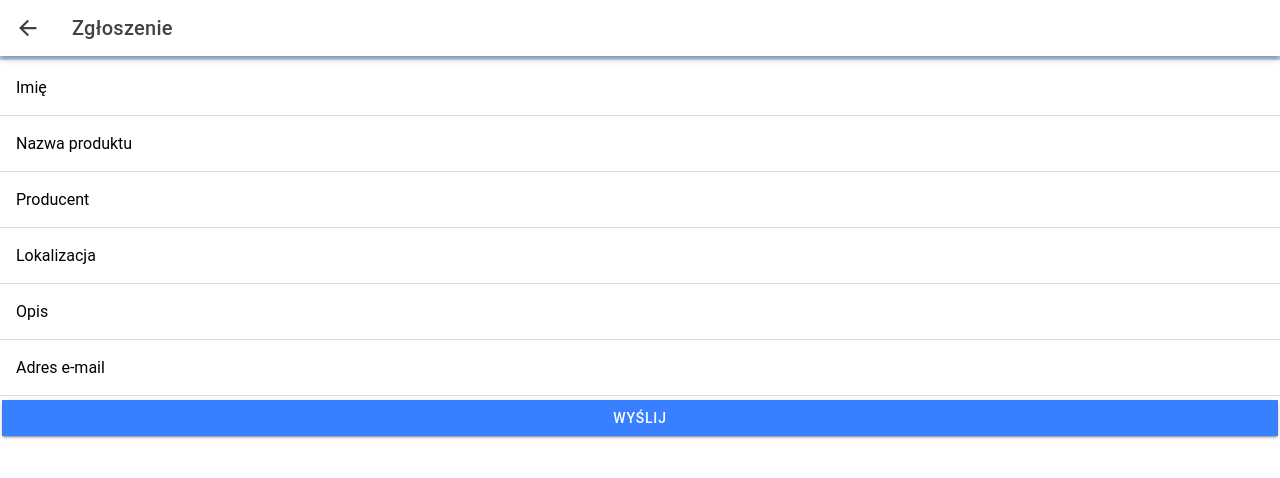
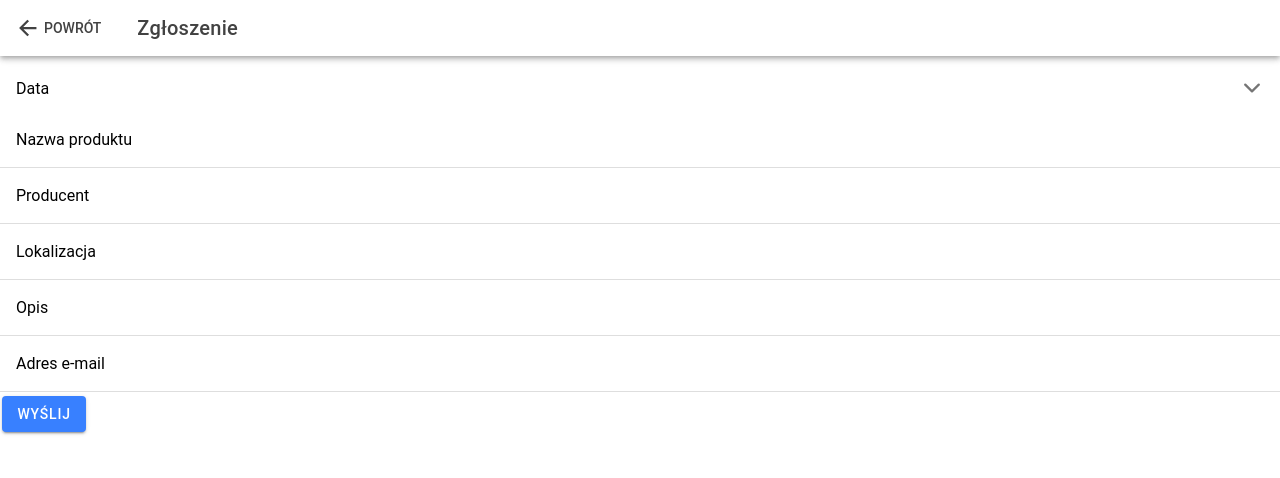
Before and after one commit to BZmHackTeam/BezpiecznaZywnosc, a React (Vite) app in the folder src/Nyanlabs.SFood.UI/sfood/: page /home in a window 1280 px wide. Both pictures are taken after a click on the element "WYŚLIJ WŁASNE ZGŁOSZENIE". Shown: the top 478 px of the page. Built offline with nearby package versions, Linux system fonts and the light colour scheme; no server answers.

Commit message:
Prototype pre-release

```diff
--- a/src/Nyanlabs.SFood.UI/sfood/src/components/AddWarningButton/AddWarningButton.tsx
+++ b/src/Nyanlabs.SFood.UI/sfood/src/components/AddWarningButton/AddWarningButton.tsx
@@ -1,8 +1,6 @@
-import { IonButton, IonContent, IonHeader, IonInput, IonItem, IonLabel, IonModal, IonPage, IonTitle, IonToolbar, useIonRouter } from "@ionic/react";
+import { IonButton, useIonRouter } from "@ionic/react";
 
 import styles from "./AddWarningButton.module.css";
-
-import { FormEventHandler, useState } from "react";
 
 const AddWarningButton: React.FC = () => {
     const { push } = useIonRouter();
@@ -12,11 +10,9 @@ const AddWarningButton: React.FC = () => {
     };
 
     return (
-        <>
-            <IonButton onClick={sendReport} className={styles.addWarningButton} color="success">
-                Wyślij własne zgłoszenie
-            </IonButton>
-        </>
+        <IonButton onClick={sendReport} className={styles.addWarningButton} color="success">
+            Wyślij własne zgłoszenie
+        </IonButton>
     );
 };
 
--- a/src/Nyanlabs.SFood.UI/sfood/src/components/WarningsList/WarningsList.tsx
+++ b/src/Nyanlabs.SFood.UI/sfood/src/components/WarningsList/WarningsList.tsx
@@ -1,6 +1,8 @@
 import { IonBackButton, IonButton, IonButtons, IonContent, IonHeader, IonInfiniteScroll, IonInfiniteScrollContent, IonItem, IonLabel, IonList, IonModal, IonTitle, IonToolbar, useIonRouter } from "@ionic/react";
 
 import { useEffect, useRef, useState } from "react";
+
+import styles from "./WarningsList.module.css";
 
 const WarningsList: React.FC = () => {
     const [dataset, setDataset] = useState<any[]>([]);
@@ -92,7 +94,7 @@ const WarningsList: React.FC = () => {
             <>
                 <IonList lines="full">
                     {warningsContent.map((warningContent, key) => (
-                        <IonItem onClick={() => openModal(warningContent)} button key={key}>
+                        <IonItem detail onClick={() => openModal(warningContent)} button key={key}>
                             <IonLabel>
                                 {warningContent.col7.val}
                             </IonLabel>
--- /dev/null
+++ b/src/Nyanlabs.SFood.UI/sfood/src/pages/Report.module.css
@@ -0,0 +1,3 @@
+.datetime {
+    margin-left: 20px;
+}
--- a/src/Nyanlabs.SFood.UI/sfood/src/pages/Report.tsx
+++ b/src/Nyanlabs.SFood.UI/sfood/src/pages/Report.tsx
@@ -1,5 +1,7 @@
-import { IonBackButton, IonButton, IonButtons, IonContent, IonHeader, IonInput, IonItem, IonLabel, IonPage, IonProgressBar, IonTitle, IonToolbar } from '@ionic/react';
+import { IonAccordion, IonAccordionGroup, IonBackButton, IonButton, IonButtons, IonContent, IonDatetime, IonDatetimeButton, IonHeader, IonInput, IonItem, IonLabel, IonList, IonNote, IonPage, IonProgressBar, IonTitle, IonToolbar } from '@ionic/react';
 import { FormEventHandler, useState } from 'react';
+
+import styles from "./Report.module.css";
 
 const IncidentForm: React.FC = () => {
   const [formData, setFormData] = useState({
@@ -8,7 +10,8 @@ const IncidentForm: React.FC = () => {
     producer: '',
     submitterAddress: '',
     description: '',
-    location: ''
+    location: '',
+    date: ''
   });
 
 const handleSubmit: FormEventHandler<HTMLFormElement> = async (e) => {
@@ -33,7 +36,6 @@ const handleSubmit: FormEventHandler<HTMLFormElement> = async (e) => {
     }
   };
 
-
 const handleInputChange = (fieldName: any, value: any) => {
     setFormData({
       ...formData,
@@ -41,12 +43,19 @@ const handleInputChange = (fieldName: any, value: any) => {
     });
   };
 
+  function handleDateChange(event: any) {
+    setFormData(previousFormData => ({
+      ...previousFormData,
+      date: event.detail.value.substring(0, 10)
+    }));
+  };
+
   return (
     <IonPage>
       <IonHeader>
         <IonToolbar>
           <IonButtons slot="start">
-            <IonBackButton></IonBackButton>
+            <IonBackButton text="Powrót" />
           </IonButtons>
           <IonTitle>
             Zgłoszenie
@@ -54,16 +63,18 @@ const handleInputChange = (fieldName: any, value: any) => {
         </IonToolbar>
       </IonHeader>
       <IonContent fullscreen>
-        <IonProgressBar value={0}></IonProgressBar>
-        <form onSubmit={handleSubmit}>
-          <IonItem>
-            <IonLabel position="floating">Imię</IonLabel>
-            <IonInput
-              type="text"
-              value={formData.name}
-              onIonChange={(e) => handleInputChange('name', e.detail.value)}
-            />
-          </IonItem>
+        <IonList lines="full">
+          <IonAccordionGroup>
+            <IonAccordion>
+              <IonItem slot="header">
+                <IonLabel>Data</IonLabel>
+                <IonNote slot="end">
+                  {formData.date.replaceAll("-", ".")}
+                </IonNote>
+              </IonItem>
+              <IonDatetime locale="pl-PL" onIonChange={handleDateChange} className={styles.datetime} slot="content" presentation="date" min="2023-10-15" max="2023-10-22" />
+            </IonAccordion>
+          </IonAccordionGroup>
 
           <IonItem>
             <IonLabel position="floating">Nazwa produktu</IonLabel>
@@ -110,10 +121,10 @@ const handleInputChange = (fieldName: any, value: any) => {
             />
           </IonItem>
 
-          <IonButton expand="full" type="submit">
+          <IonButton onClick={(e) => handleSubmit(e as any)} type="submit">
             Wyślij
           </IonButton>
-        </form>
+        </IonList>
       </IonContent>
     </IonPage>
   );
```
Also changed, not shown: src/Nyanlabs.SFood.UI/sfood/src/components/WarningsList/WarningsList.module.css (added).
